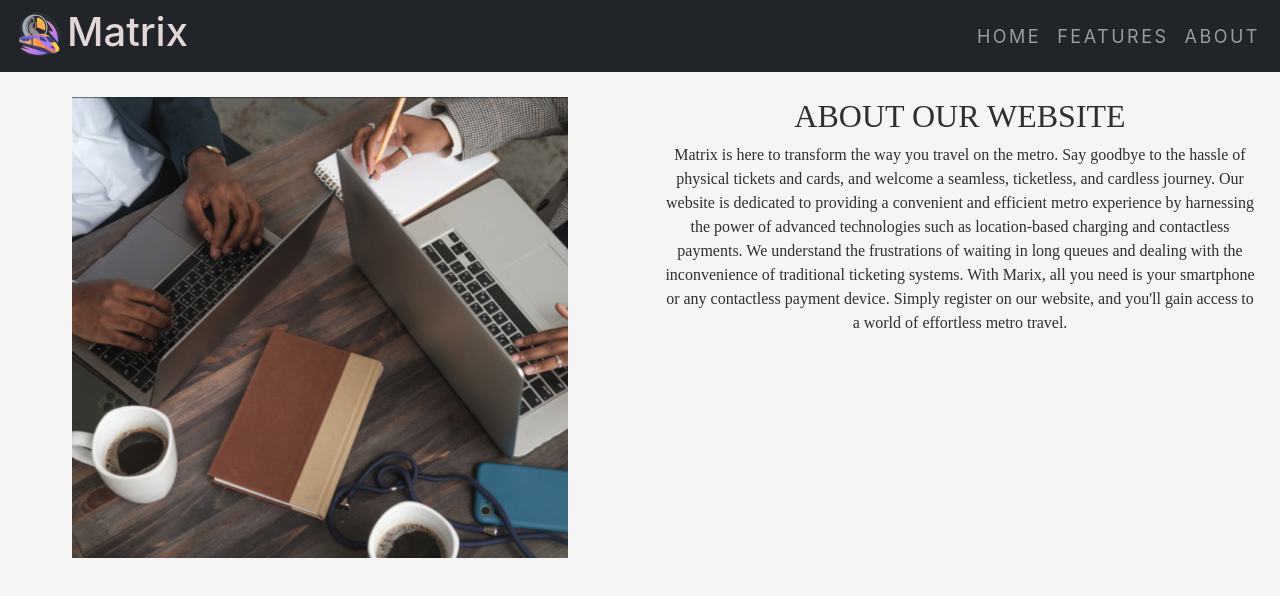
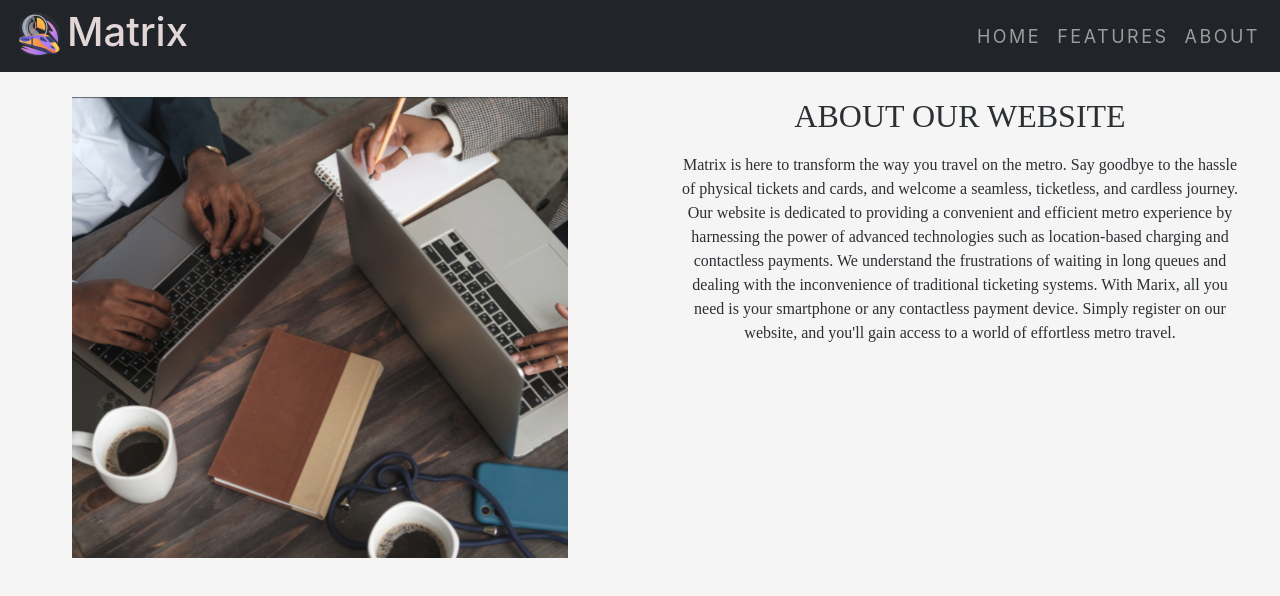
Before and after one commit to Priyanshu085/Matrix, a React (Create React App) app: page /About in a window 1280 px wide. Shown: the top 596 px of the page. Built offline with nearby package versions, Linux system fonts and the light colour scheme; a web font is replaced by a local one.

Commit message:
Update home.css

```diff
--- a/src/component/home.css
+++ b/src/component/home.css
@@ -123,3 +123,7 @@
 nav{
   z-index: 5;
 }
+.about_sec{
+    padding:10px;
+    margin:3px;
+}
```
